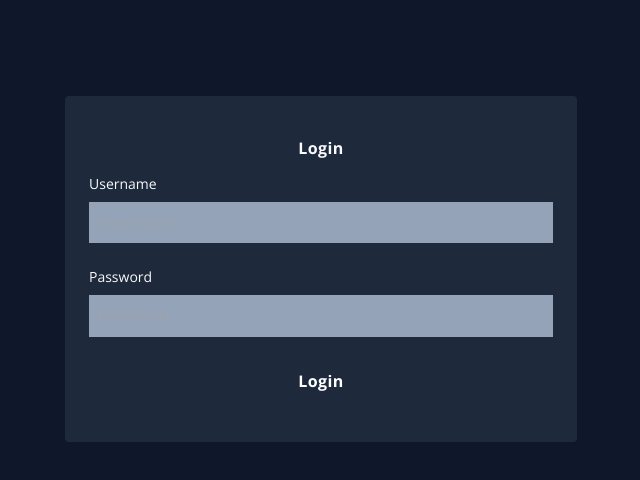
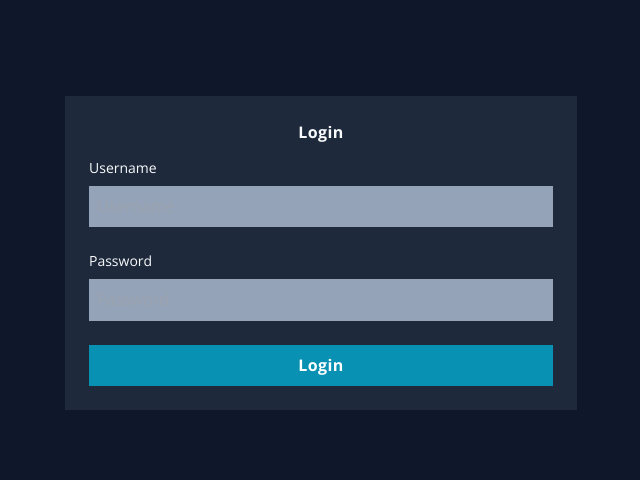
Before and after one commit to betulkilincaslan/crud-with-redux-toolkit, a React (Create React App) app: page / in a window 1280 px wide. Shown: the top 480 px of the page, without its empty margins (319-959 px from the left). Built offline with nearby package versions, Linux system fonts and the light colour scheme; no server answers.

Commit message:
feat: destructured props

```diff
--- a/src/components/common/FormButton.js
+++ b/src/components/common/FormButton.js
@@ -1,11 +1,11 @@
-const FormButton = (props) => {
+const FormButton = ({ children, type, onClick }) => {
   return (
     <button
-      className={`w-full bg-${props.color}-500 hover:bg-${props.color}-400 text-white font-bold py-2 px-4 rounded tracking-wide transition-all duration-300`}
-      type={props.type || "button"}
-      onClick={props.onClick}
+      className={`w-full bg-cyan-600 hover:bg-cyan-500 text-white font-bold py-2 px-4 tracking-wide transition-all duration-300`}
+      type={type || "button"}
+      onClick={onClick}
     >
-      {props.children}
+      {children}
     </button>
   );
 };
--- a/src/components/common/FormContainer.js
+++ b/src/components/common/FormContainer.js
@@ -1,9 +1,7 @@
-const FormContainer = (props) => {
+const FormContainer = ({ children }) => {
   return (
-    <div
-      className={`w-full max-w-lg m-auto bg-slate-800 rounded px-6 py-10 ${props.className}`}
-    >
-      {props.children}
+    <div className="w-full max-w-lg m-auto bg-slate-800 p-6 min-w-[200px]">
+      {children}
     </div>
   );
 };
--- a/src/components/common/FormHeader.js
+++ b/src/components/common/FormHeader.js
@@ -1,8 +1,6 @@
-const FormHeader = (props) => {
+const FormHeader = ({ children }) => {
   return (
-    <h1 className="text-center font-semibold mb-3 tracking-wide">
-      {props.children}
-    </h1>
+    <h1 className="text-center font-semibold mb-3 tracking-wide">{children}</h1>
   );
 };
 
--- a/src/components/common/FormInput.js
+++ b/src/components/common/FormInput.js
@@ -1,13 +1,13 @@
-const FormInput = (props) => {
+const FormInput = ({ placeholder, type, name, value, onChange, min }) => {
   return (
     <input
       className="w-full p-2 mb-6 text-slate-800 bg-slate-400 border-b-2 border-none outline-none focus:bg-slate-300"
-      placeholder={props.placeholder}
-      type={props.type}
-      name={props.name}
-      value={props.value}
-      onChange={props.onChange}
-      min={props.min || null}
+      placeholder={placeholder}
+      type={type}
+      name={name}
+      value={value}
+      onChange={onChange}
+      min={min || null}
     />
   );
 };
--- a/src/components/common/FormLabel.js
+++ b/src/components/common/FormLabel.js
@@ -1,7 +1,7 @@
-const FormLabel = (props) => {
+const FormLabel = ({ children, htmlFor }) => {
   return (
-    <label className="block mb-2 text-sm" htmlFor={props.htmlFor}>
-      {props.children}
+    <label className="block mb-2 text-sm" htmlFor={htmlFor}>
+      {children}
     </label>
   );
 };
--- a/src/components/todo/AddTodoButton.js
+++ b/src/components/todo/AddTodoButton.js
@@ -1,14 +1,12 @@
-import React from "react";
-
-const AddTodoButton = (props) => {
+const AddTodoButton = ({ children, type, onClick }) => {
   return (
     <div className="mb-4 flex">
       <button
         className="bg-yellow-500 px-4 py-2 hover:bg-yellow-400 transition-all duration-300 text-white font-semibold ml-auto"
-        onClick={props.onClick}
-        type={props.type || "button"}
+        onClick={onClick}
+        type={type || "button"}
       >
-        {props.children}
+        {children}
       </button>
     </div>
   );
```
